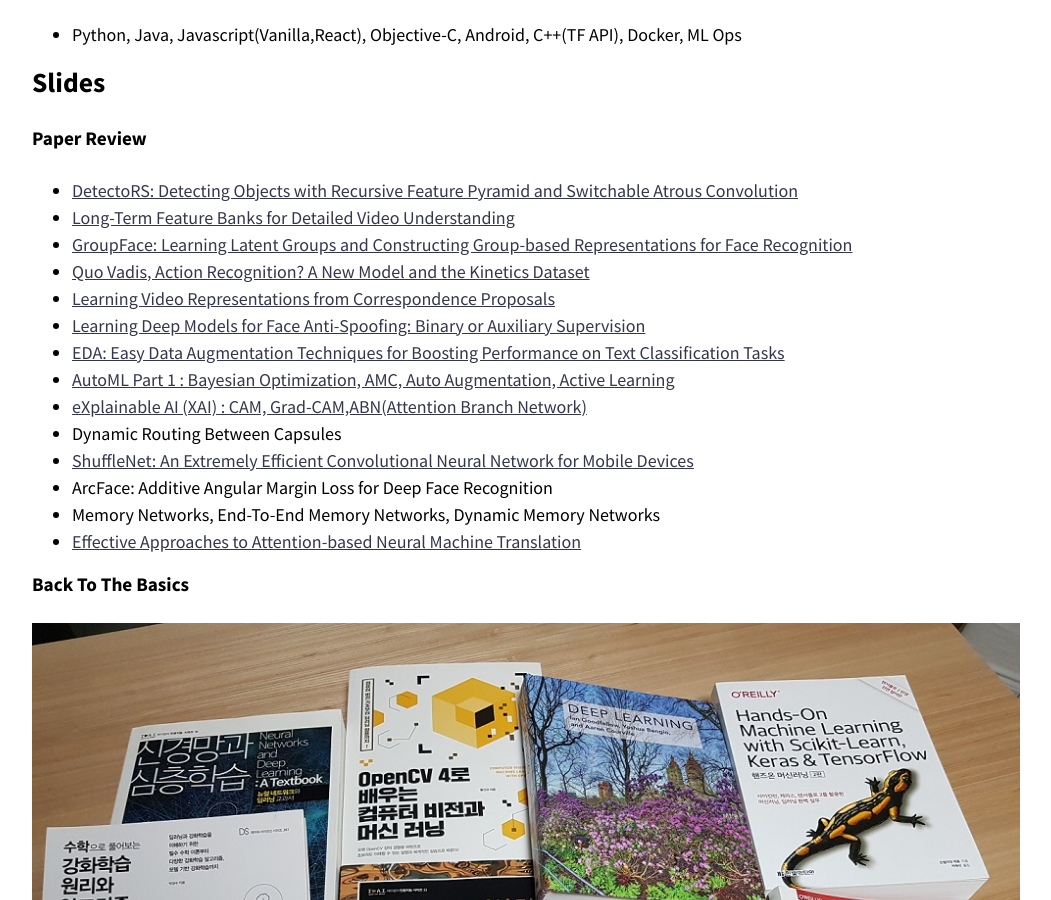
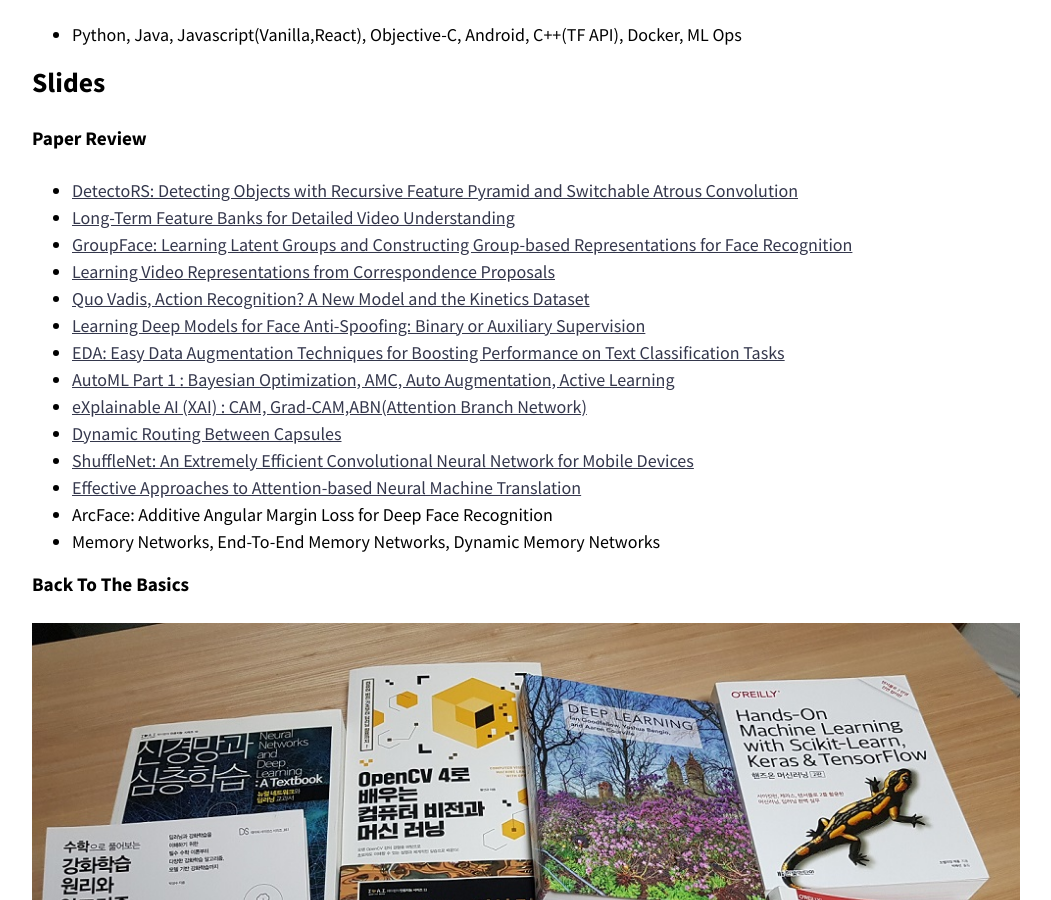
Before and after one commit to healess/healess.github.io, a Jekyll site: the page built from index.md, in a window 1280 px wide and 900 px high, scrolled down 2148 px. Shown: the whole window, without its empty margins (114-1165 px from the left). Built offline with Jekyll 4.4.1, drawn with Linux system fonts in a browser that asks for light colours; nearby versions of some CDN libraries; part of the change alters nothing that is shown.

```diff
--- a/index.md
+++ b/index.md
@@ -71,17 +71,18 @@ entries_layout: grid
 ](https://www.slideshare.net/healess/paper-detectors-for-object-detection)
 * [Long-Term Feature Banks for Detailed Video Understanding](https://www.slideshare.net/healess/long-term-feature-banks-for-detailed-video-understanding-action-recognition)
 * [GroupFace: Learning Latent Groups and Constructing Group-based Representations for Face Recognition](https://www.slideshare.net/healess/groupface-face-recognition)
+* [Learning Video Representations from Correspondence Proposals](https://www.slideshare.net/healess/paper-learning-video-representations-from-correspondence-proposals)
 * [Quo Vadis, Action Recognition? A New Model and the Kinetics Dataset](https://www.slideshare.net/healess/i3d-and-kinetics-datasets-action-recognition)
-* [Learning Video Representations from Correspondence Proposals](https://www.slideshare.net/healess/paper-learning-video-representations-from-correspondence-proposals)
 * [Learning Deep Models for Face Anti-Spoofing: Binary or Auxiliary Supervision](https://www.slideshare.net/healess/paper-anti-spoofing-for-face-recognition)
 * [EDA: Easy Data Augmentation Techniques for Boosting Performance on Text Classification Tasks](https://www.slideshare.net/healess/paper-eda-easy-data-augmentation-techniques-for-boosting-performance-on-text-classification-tasks)
 * [AutoML Part 1 : Bayesian Optimization, AMC, Auto Augmentation, Active Learning](https://www.slideshare.net/healess/paper-auto-ml-part-1)
 * [eXplainable AI (XAI) : CAM, Grad-CAM,ABN(Attention Branch Network)](https://www.slideshare.net/healess/paper-explainable-aixai-in-computer-vision)
-* Dynamic Routing Between Capsules
+* [Dynamic Routing Between Capsules](https://www.slideshare.net/healess/paper-dynamic-routing-between-capsules)
 * [ShuffleNet: An Extremely Efficient Convolutional Neural Network for Mobile Devices](https://www.slideshare.net/healess/paper-shuffle-net-an-extremely-efficient-convolutional-neural-network-for-mobile-devices)
+* [Effective Approaches to Attention-based Neural Machine Translation](https://www.slideshare.net/healess/paper-attention-mechanismluong)
 * ArcFace: Additive Angular Margin Loss for Deep Face Recognition
 * Memory Networks, End-To-End Memory Networks, Dynamic Memory Networks
-* [Effective Approaches to Attention-based Neural Machine Translation](https://www.slideshare.net/healess/paper-attention-mechanismluong)
+
 
 #### Back To The Basics
 ![Books](https://healess.github.io/assets/image/ai_books.jpg)
```
